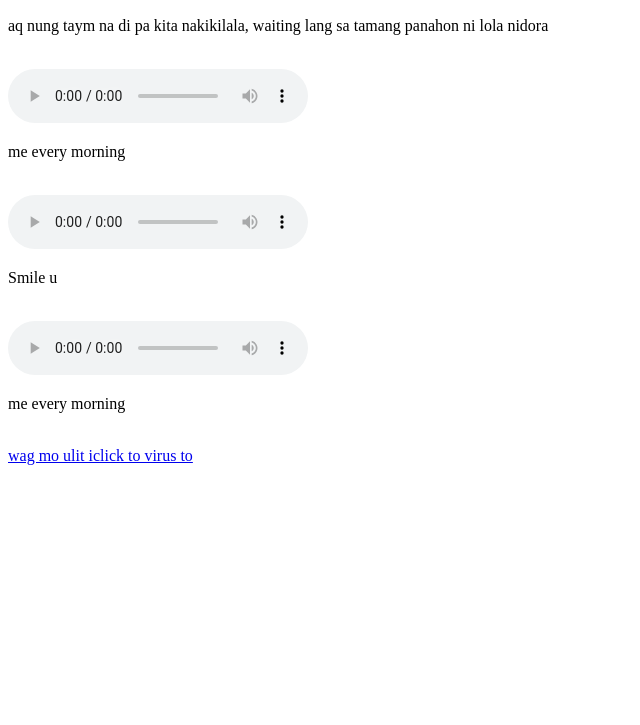
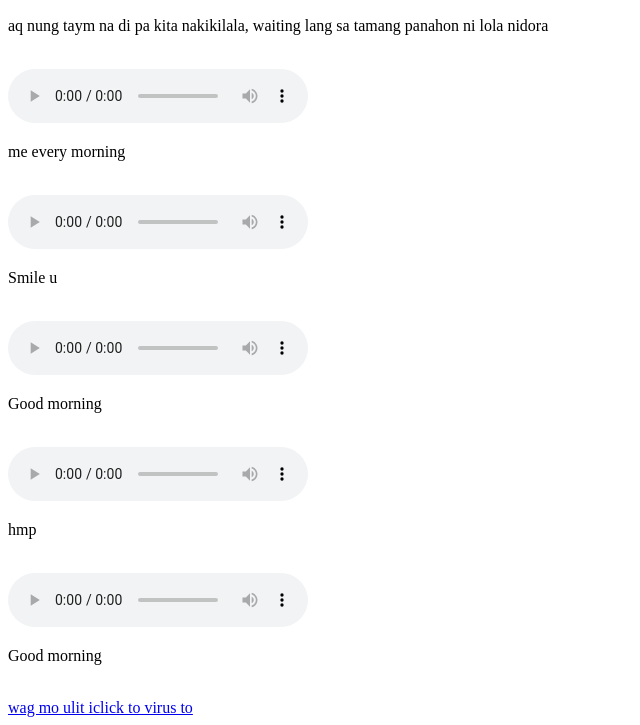
Before and after one commit to jengcutie/Jengcutiewebby, a plain HTML site: page page2.html in a window 1280 px wide. Shown: the part 388-1113 px from the top of the page, without its empty margins (0-640 px from the left). Before the commit the page ends 861 px from the top, so only its background shows below. Drawn offline with Linux system fonts and the light colour scheme.

Commit message:
Update page2.html

```diff
--- a/page2.html
+++ b/page2.html
@@ -32,11 +32,25 @@
 <p>Smile u</p>
 <br>
 
-<audio controls src="RM.mp3" target=_self title="wag mo click">
+<audio controls src="NR.mp3" target=_self title="wag mo click">
     this browser does not support HTML5 audio
 </audio>
 <br>
-<P>me every morning</P>
+<P>Good morning</P>
+<br>
+
+<audio controls src="N2.mp3" target=_self title="wag mo click">
+    this browser does not support HTML5 audio
+</audio>
+<br>
+<P>hmp</P>
+
+<br>
+    <audio controls src="NR3.mp3" target=_self title="wag mo click">
+    this browser does not support HTML5 audio
+</audio>
+<br>
+<P>Good morning</P>
 <br>
 
 <a href= "hiho.html" target=_self title="warning">
```
